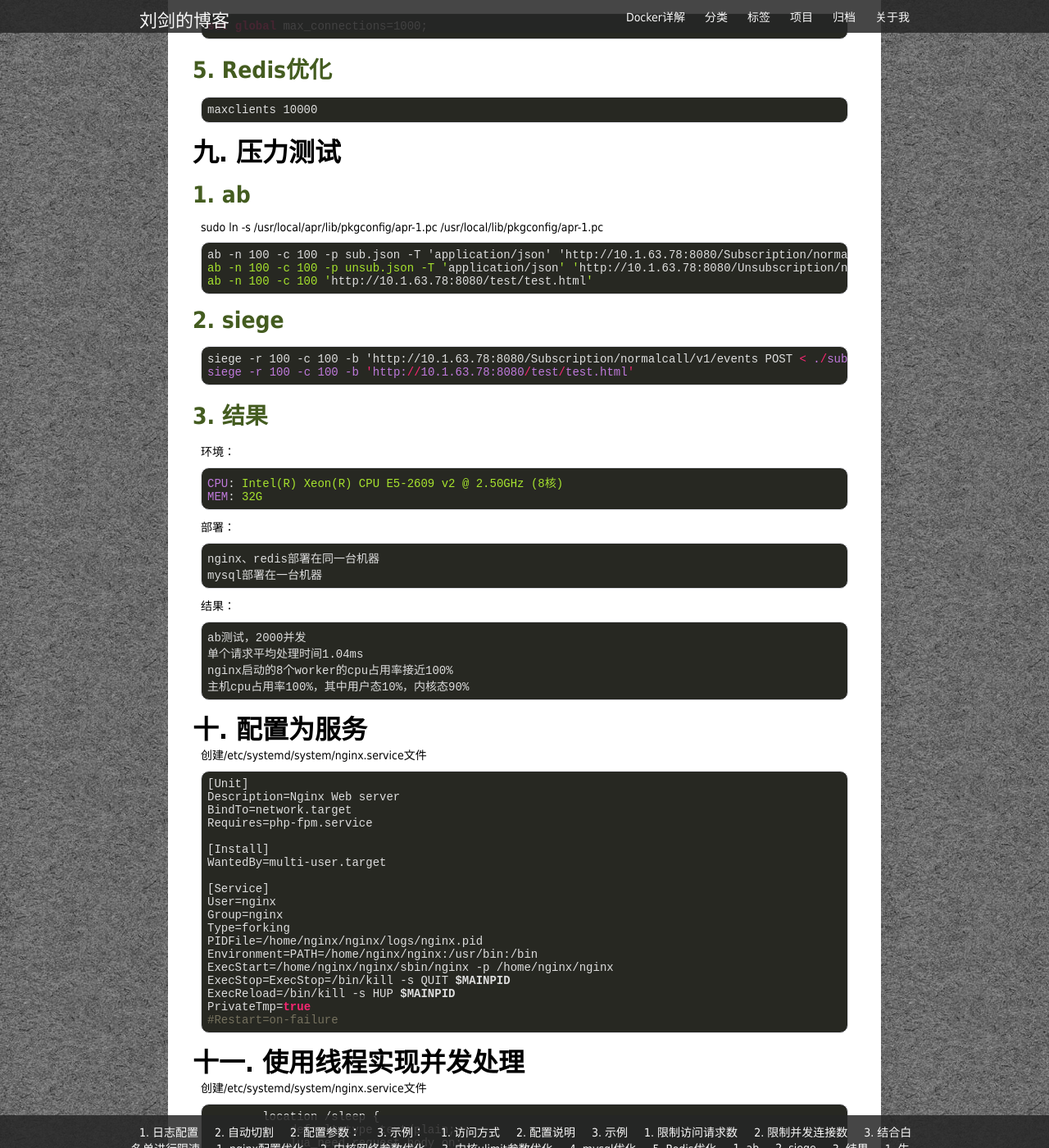
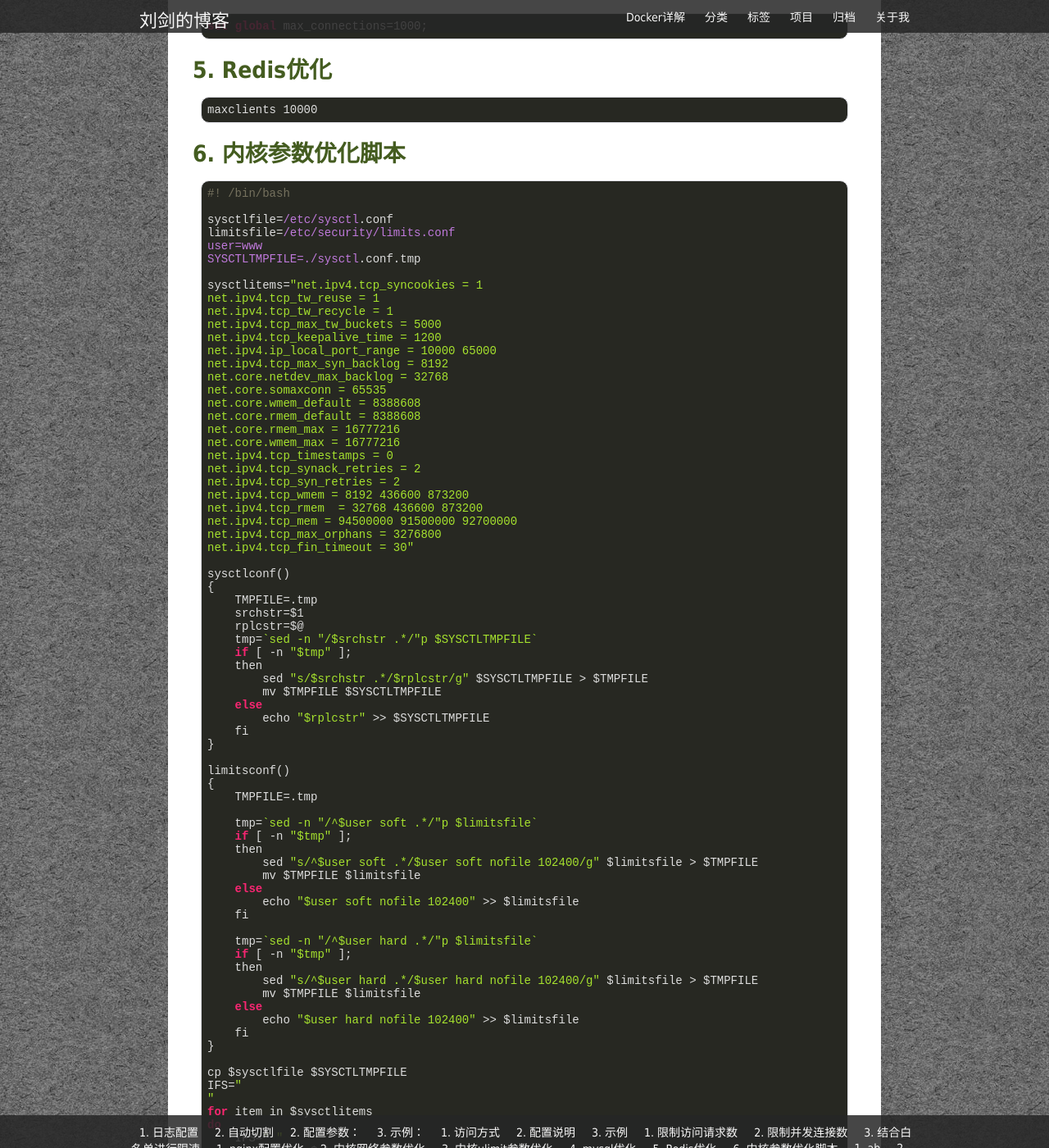
Before and after one commit to lsword/lsword.github.io, a Jekyll site: the page built from _posts/2015-10-22-nginx+lua.md, in a window 1280 px wide and 1400 px high, scrolled down 10586 px. Shown: the whole window at 82% size. Built offline with Jekyll 4.4.1, drawn with Linux system fonts in a browser that asks for light colours; Markdown is read by kramdown in place of the engine named in the settings; comment, search, counter and statistics services are not loaded; some of the changed text lies outside the part shown.

Commit message:
nginx+lua文档增加内核参数优化脚本

```diff
--- a/_posts/2015-10-22-nginx+lua.md
+++ b/_posts/2015-10-22-nginx+lua.md
@@ -683,6 +683,95 @@ set global max_connections=1000;
 maxclients 10000
 ~~~
 
+### 6. 内核参数优化脚本
+
+~~~
+#! /bin/bash
+
+sysctlfile=/etc/sysctl.conf
+limitsfile=/etc/security/limits.conf
+user=www
+SYSCTLTMPFILE=./sysctl.conf.tmp
+
+sysctlitems="net.ipv4.tcp_syncookies = 1
+net.ipv4.tcp_tw_reuse = 1
+net.ipv4.tcp_tw_recycle = 1
+net.ipv4.tcp_max_tw_buckets = 5000
+net.ipv4.tcp_keepalive_time = 1200
+net.ipv4.ip_local_port_range = 10000 65000
+net.ipv4.tcp_max_syn_backlog = 8192
+net.core.netdev_max_backlog = 32768
+net.core.somaxconn = 65535
+net.core.wmem_default = 8388608
+net.core.rmem_default = 8388608
+net.core.rmem_max = 16777216
+net.core.wmem_max = 16777216
+net.ipv4.tcp_timestamps = 0
+net.ipv4.tcp_synack_retries = 2
+net.ipv4.tcp_syn_retries = 2
+net.ipv4.tcp_wmem = 8192 436600 873200
+net.ipv4.tcp_rmem  = 32768 436600 873200
+net.ipv4.tcp_mem = 94500000 91500000 92700000
+net.ipv4.tcp_max_orphans = 3276800
+net.ipv4.tcp_fin_timeout = 30"
+
+sysctlconf()
+{
+    TMPFILE=.tmp
+    srchstr=$1
+    rplcstr=$@
+    tmp=`sed -n "/$srchstr .*/"p $SYSCTLTMPFILE`
+    if [ -n "$tmp" ];
+    then
+        sed "s/$srchstr .*/$rplcstr/g" $SYSCTLTMPFILE > $TMPFILE
+        mv $TMPFILE $SYSCTLTMPFILE
+    else
+        echo "$rplcstr" >> $SYSCTLTMPFILE
+    fi
+}
+
+limitsconf()
+{
+    TMPFILE=.tmp
+
+    tmp=`sed -n "/^$user soft .*/"p $limitsfile`
+    if [ -n "$tmp" ];
+    then
+        sed "s/^$user soft .*/$user soft nofile 102400/g" $limitsfile > $TMPFILE
+        mv $TMPFILE $limitsfile
+    else
+        echo "$user soft nofile 102400" >> $limitsfile
+    fi
+
+    tmp=`sed -n "/^$user hard .*/"p $limitsfile`
+    if [ -n "$tmp" ];
+    then
+        sed "s/^$user hard .*/$user hard nofile 102400/g" $limitsfile > $TMPFILE
+        mv $TMPFILE $limitsfile
+    else
+        echo "$user hard nofile 102400" >> $limitsfile
+    fi
+}
+
+cp $sysctlfile $SYSCTLTMPFILE
+IFS="
+"
+for item in $sysctlitems
+do
+    IFS=" "
+    sysctlconf $item
+    IFS="
+"
+done
+IFS=" "
+
+mv $SYSCTLTMPFILE $sysctlfile
+rm -f $SYSCTLTMPFILE
+sysctl -p
+
+limitsconf
+~~~
+
 ## 九. 压力测试
 
 ### 1. ab
```
